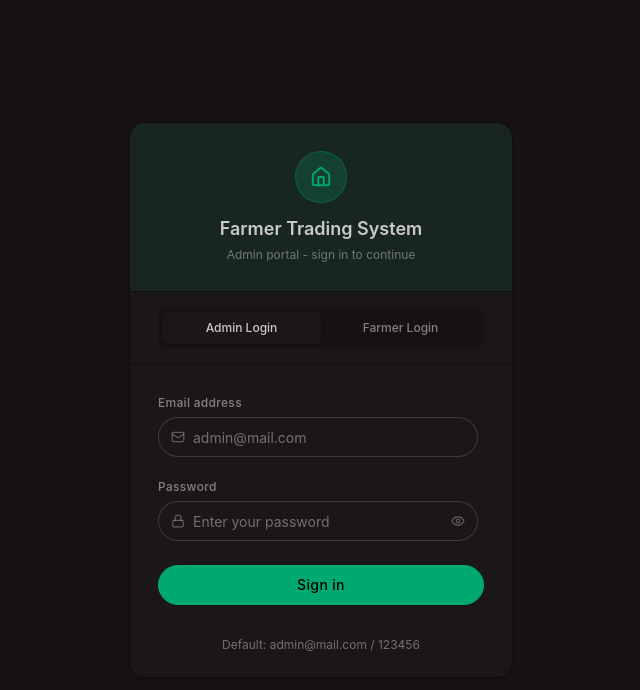
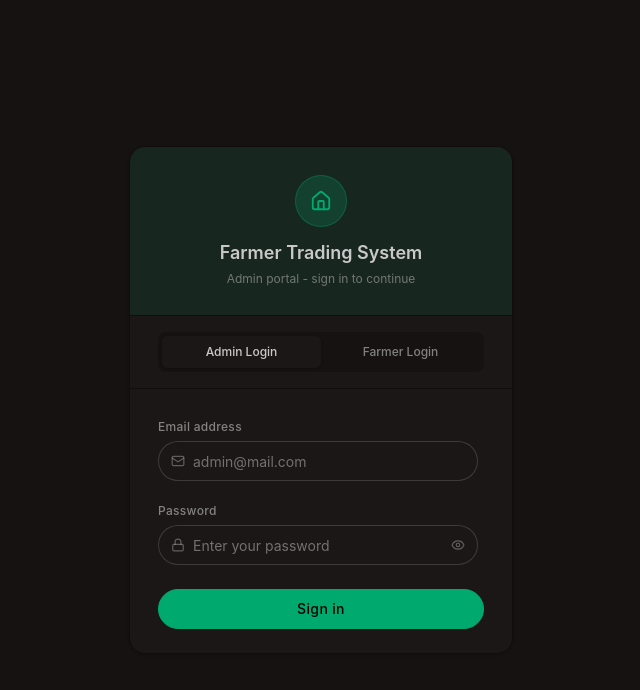
Before and after one commit to ankitjhagithub21/farmer-trading-system, a React (Vite) app in the folder frontend/: page /login in a window 1280 px wide. Shown: the top 690 px of the page, without its empty margins (319-959 px from the left). Built offline with nearby package versions, Linux system fonts and the light colour scheme; no server answers.

Commit message:
added vercel.json

```diff
--- a/frontend/src/components/admin/Login.jsx
+++ b/frontend/src/components/admin/Login.jsx
@@ -221,14 +221,7 @@ const Login = () => {
             )}
           </button>
 
-          {/* Default credentials hint for admin */}
-          {loginType === 'admin' && (
-            <div className="text-center mt-4">
-              <p className="text-xs text-base-content/50">
-                Default: admin@mail.com / 123456
-              </p>
-            </div>
-          )}
+
         </form>
       </div>
     </div>
--- a/frontend/src/components/admin/ViewModal.jsx
+++ b/frontend/src/components/admin/ViewModal.jsx
@@ -1,4 +1,3 @@
-import React from 'react'
 
 const ViewModal = ({ product, onClose }) => {
   if (!product) return null
```
Also changed, not shown: frontend/vercel.json (added).
